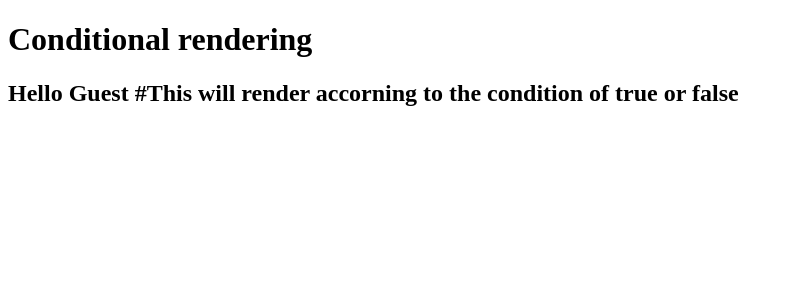
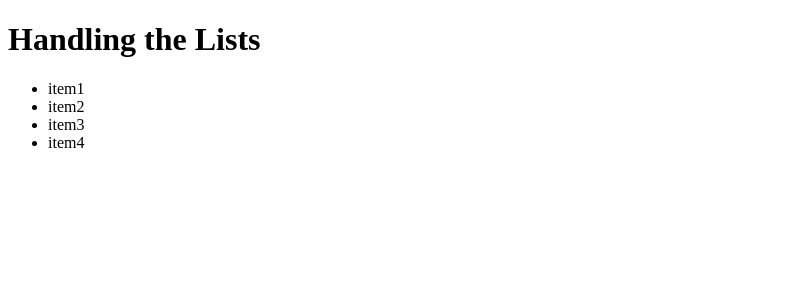
Before and after one commit to ANireshkumar/joes_react, a React (Vite) app in the folder project1/: page / in a window 1280 px wide. Shown: the top 300 px of the page, without its empty margins (0-793 px from the left). Built offline with nearby package versions, Linux system fonts and the light colour scheme.

Commit message:
Handling the Lists of array

```diff
--- a/project1/src/Components/Header.jsx
+++ b/project1/src/Components/Header.jsx
@@ -1,12 +1,15 @@
 
 const Header = () => {
-    const isLogin = false;
-    const greeting = isLogin ? 'Hello User' : 'Hello Guest';
+    const items = [ "item1", "item2", "item3" , "item4"]
   return (
     <div>
-       <h1>Conditional rendering</h1>
+       <h1>Handling the Lists</h1>
 
-       <h2>{greeting}  #This will render accorning to the condition of true or false</h2>
+       <ul>
+           {
+               items.map((item, index) => <li key={index}>{item}</li>)
+           }
+       </ul>
     </div>
   )
 }
```
